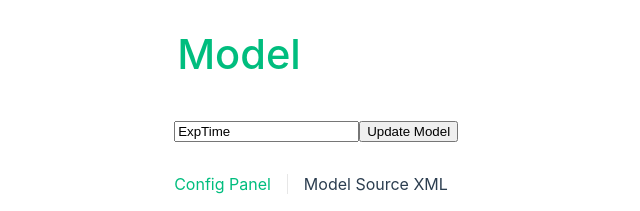
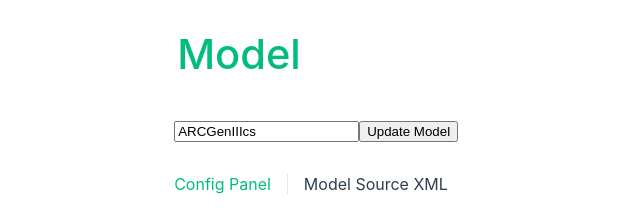
Before and after one commit to cosmoBots/porisViewer, a Vue app: page /xml in a window 1280 px wide. Shown: the top 211 px of the page, without its empty margins (139-779 px from the left). Built offline with nearby package versions, Linux system fonts and the light colour scheme.

Commit message:
[minor] changing default test model

```diff
--- a/src/components/ModelSelector.vue
+++ b/src/components/ModelSelector.vue
@@ -14,7 +14,7 @@ import { useModelStore } from '@/stores/model'
 const store = useModelStore()
 
 //const modelName = ref('osiris_reference_model')
-const modelName = ref('ExpTime')
+const modelName = ref('ARCGenIIIcs')
 
 const updateModel = () => {
   store.loadModel(modelName.value)
```
